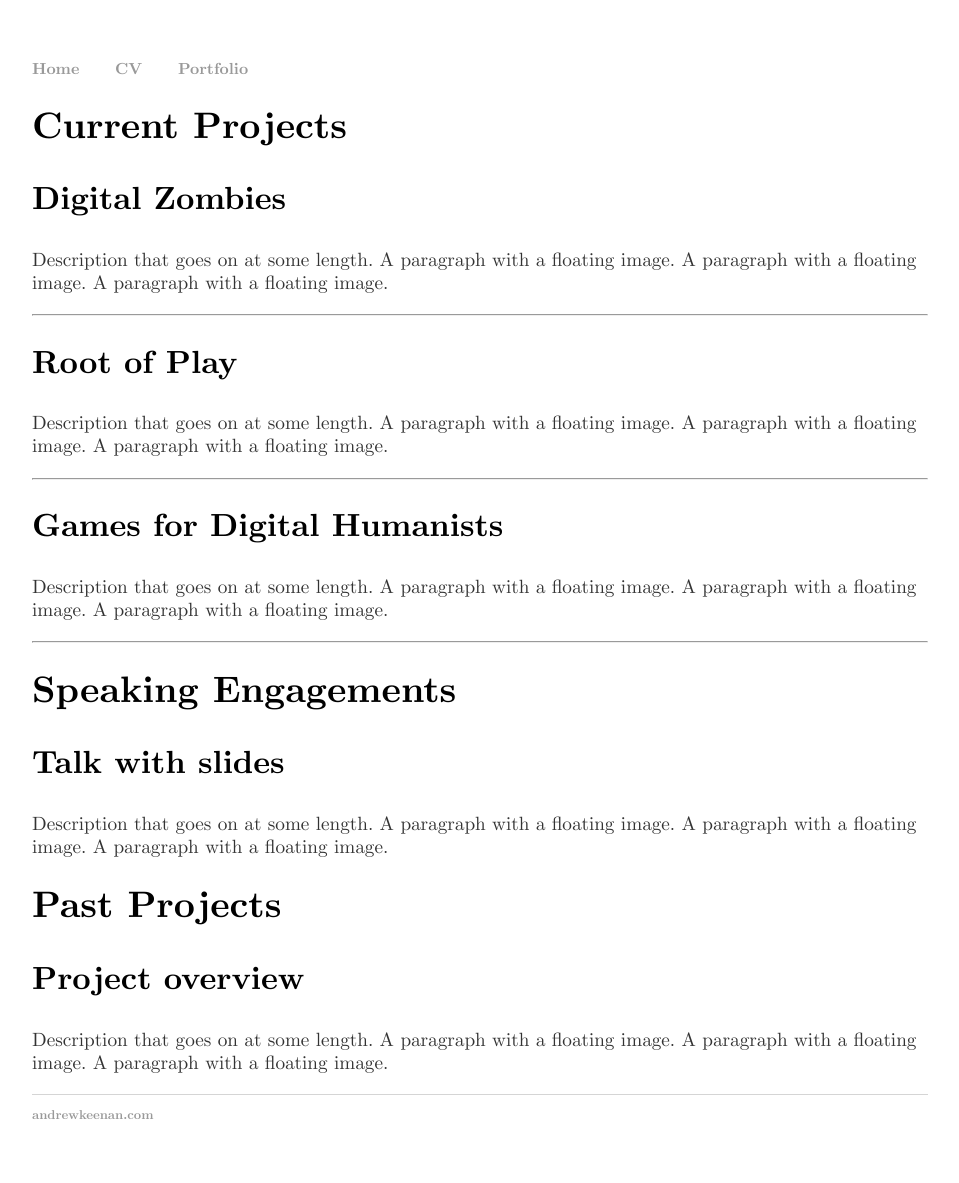
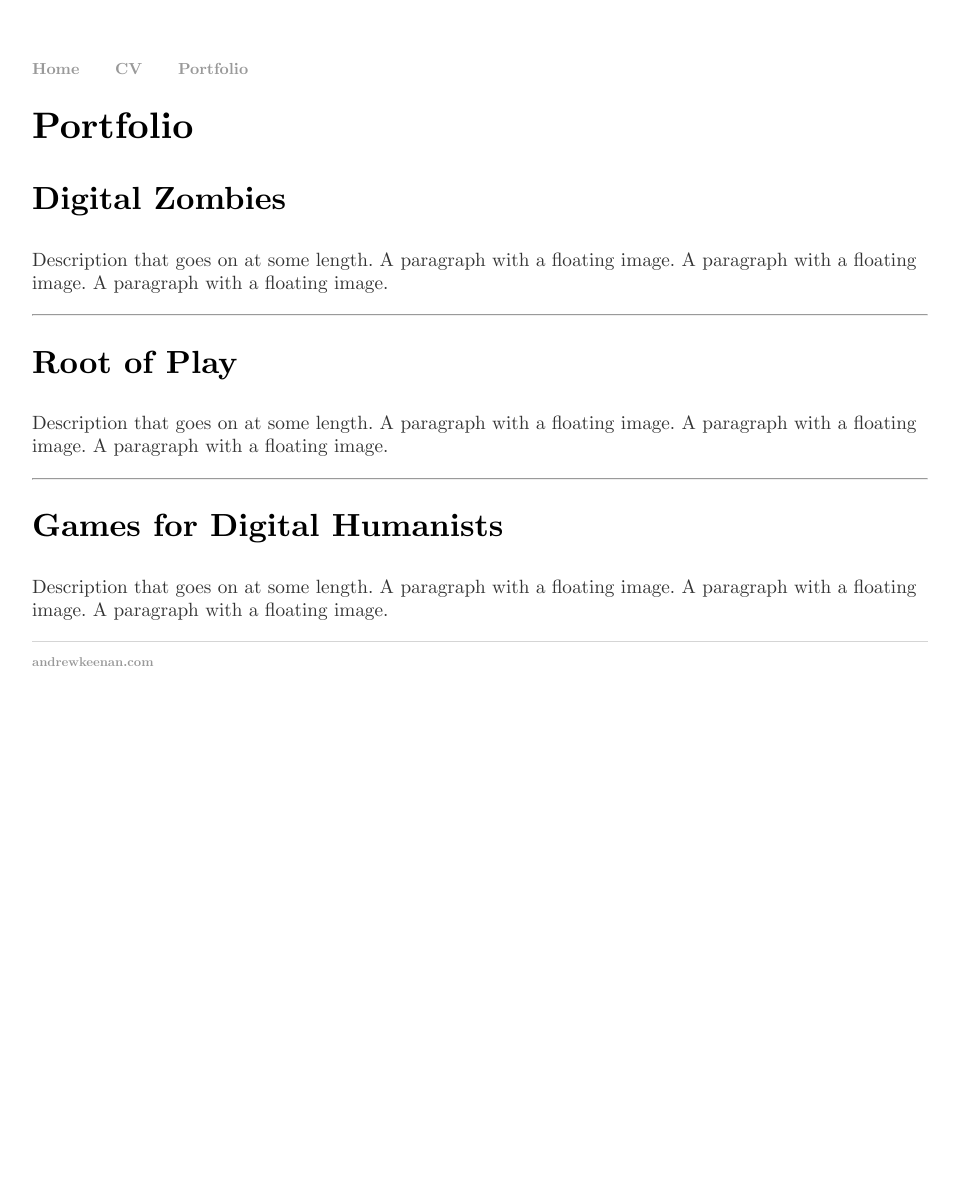
Before and after one commit to bigrube77/bigrube77.github.io, a Jekyll site: the page built from portfolio/index.html, in a window 1280 px wide. Shown: the whole page, without its empty margins (160-1119 px from the left). Built offline with Jekyll 4.4.1, drawn with Linux system fonts in a browser that asks for light colours; after the commit the page ends 900 px from its top, so only the background shows below that.

Commit message:
portfolio

```diff
--- a/portfolio/index.html
+++ b/portfolio/index.html
@@ -6,7 +6,7 @@ title: Portfolio
 		<div class="about">
 
 
-			<h1>Current Projects</h1>
+			<h1>Portfolio</h1>
 
 			<h2>Digital Zombies</h2> <p>Description that goes on at some length. A paragraph with a
 			floating image. A paragraph with a floating image. A paragraph with a floating
@@ -24,18 +24,3 @@ title: Portfolio
         <h2>Games for Digital Humanists</h2> <p>Description that goes on at some length. A paragraph
         with a floating image. A paragraph with a floating image. A paragraph with a floating
         image.</p>
-
-<hr>
-
-			<h1>Speaking Engagements</h1>
-
-			<h2>Talk with slides</h2> <p>Description that goes on at some length. A paragraph with a
-			floating image. A paragraph with a floating image. A paragraph with a floating
-			image.</p>
-
-
-			<h1>Past Projects</h1>
-
-			<h2>Project overview</h2> <p>Description that goes on at some length. A paragraph with a
-			floating image. A paragraph with a floating image. A paragraph with a floating
-			image.</p>
```
